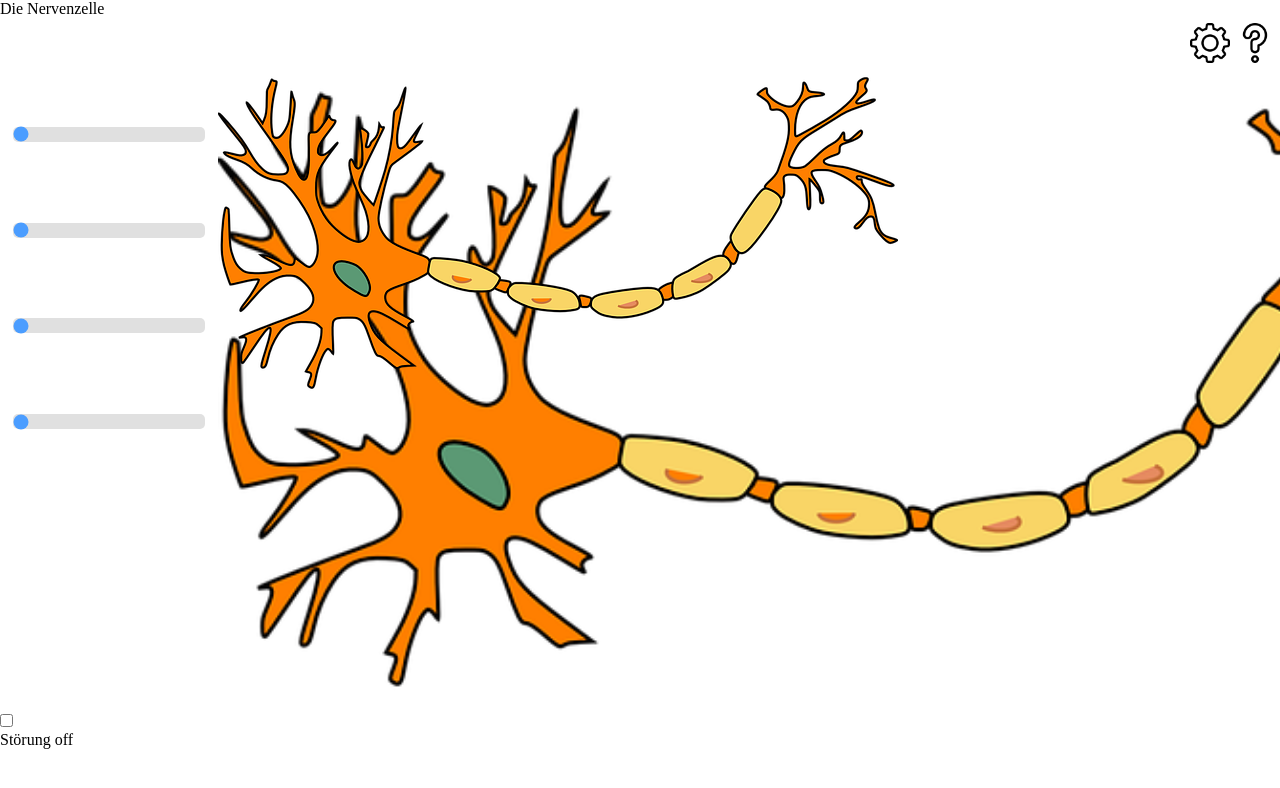
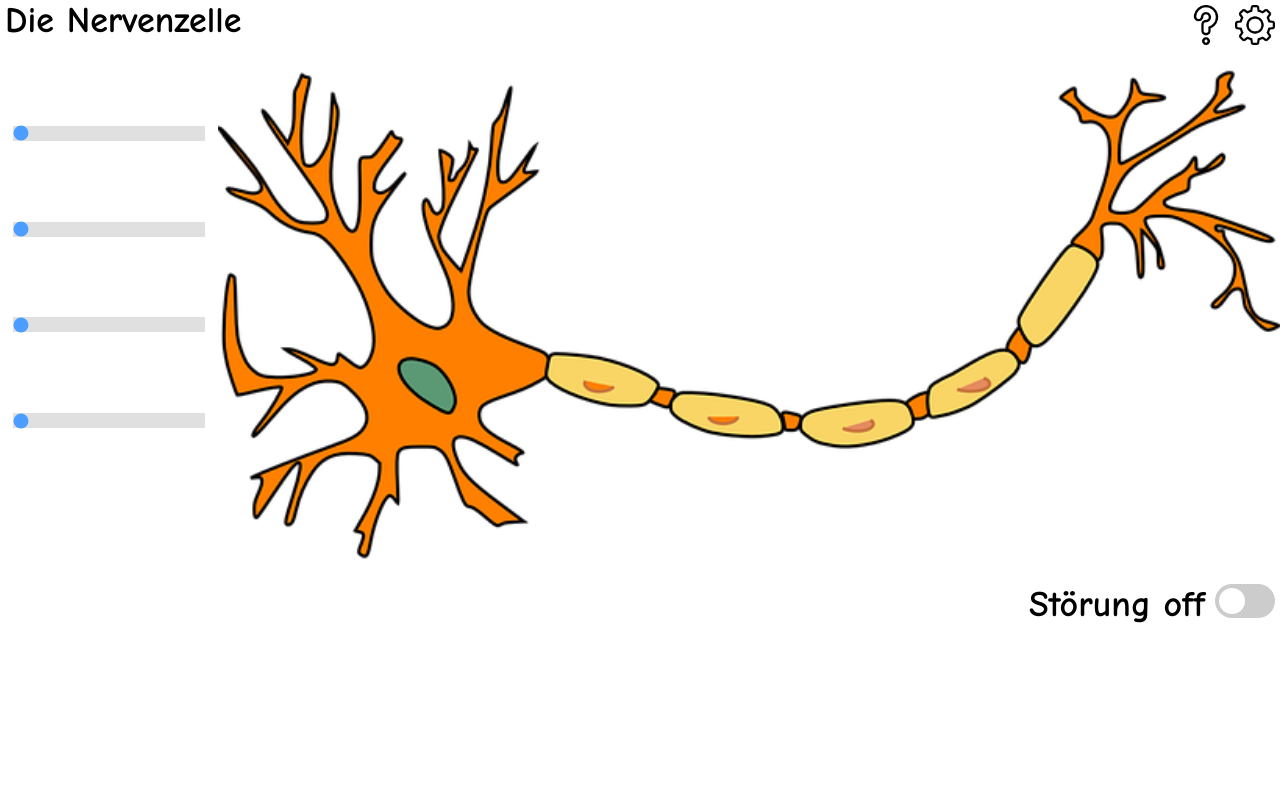
Before and after one commit to Avafir/IPA, a plain HTML site: page index.html in a window 1280 px wide. Drawn offline with Linux system fonts and the light colour scheme.

Commit message:
Update style.css

```diff
--- a/style.css
+++ b/style.css
@@ -10,7 +10,20 @@ html{
 }
 
 header{
-    height: 50px;
+    height: 5%;
+    display: inline-block;
+    display: flex;
+    justify-content: space-between;
+}
+
+#titel{
+    width: 300px;
+    font-family: 'Comic Neue', cursive;
+    font-style: bold;
+    font-weight: 700;
+    font-size: 36px;
+    display: inline-block;
+    margin-left: 5px;
 }
 
 .headerContent{
@@ -18,7 +31,7 @@ header{
     width: 40px;
     margin-top: 5px;
     margin-right: 5px;
-    float: right;
+    display: inline-block;
 }
 
 #anleitung{
@@ -32,7 +45,7 @@ header{
 }
 
 #top-container{
-    height: 650px;
+    height: 90%;
 }
 
 #reglerDiv{
@@ -49,7 +62,6 @@ header{
     width: 100%;
     height: 15px;
     background: #d3d3d3;
-    border-radius:5px;
     outline: none;
     opacity: 0.7;
     transition: opacity .2s;
@@ -60,9 +72,79 @@ header{
 }
 
 #animation{
-    background-image: url(images/NervenzellePlatzhalter2.png);
-    background-size: cover;
     height: 100%;
     width: 83%;
     float: left;
 }
+
+#animation img{
+    background-size: cover;
+    height: 100%;
+    width: 100%;
+}
+
+#bot-container{
+    width: 100%;
+    height: 5%;
+}
+
+#switch {
+    position: relative;
+    width: 60px;
+    height: 34px;
+    float: right;
+    margin-right: 5px;
+    margin-left: 5px;
+  }
+
+  #switch input {
+    opacity: 0;
+    width: 0;
+    height: 0;
+  }
+
+  #slider {
+    position: absolute;
+    cursor: pointer;
+    top: 0;
+    left: 0;
+    right: 0;
+    bottom: 0;
+    background-color: #ccc;
+    border-radius: 34px;
+    transition: .4s;
+  }
+
+  #slider:before {
+    position: absolute;
+    content: "";
+    height: 26px;
+    width: 26px;
+    left: 4px;
+    bottom: 4px;
+    background-color: white;
+    border-radius: 50%;
+    transition: .4s;
+  }
+
+  input:checked + #slider {
+    background-color: #56c080;
+  }
+
+  input:focus + #slider {
+    box-shadow: 0 0 1px #56c080;
+  }
+
+  input:checked + #slider:before {
+    transform: translateX(26px);
+  }
+
+#stoerungtitel{
+    font-family: 'Comic Neue', cursive;
+    font-style: bold;
+    font-weight: 700;
+    font-size: 36px;
+    float: right;
+    margin-right: 5px;
+    padding-bottom: 5px;
+}
```
